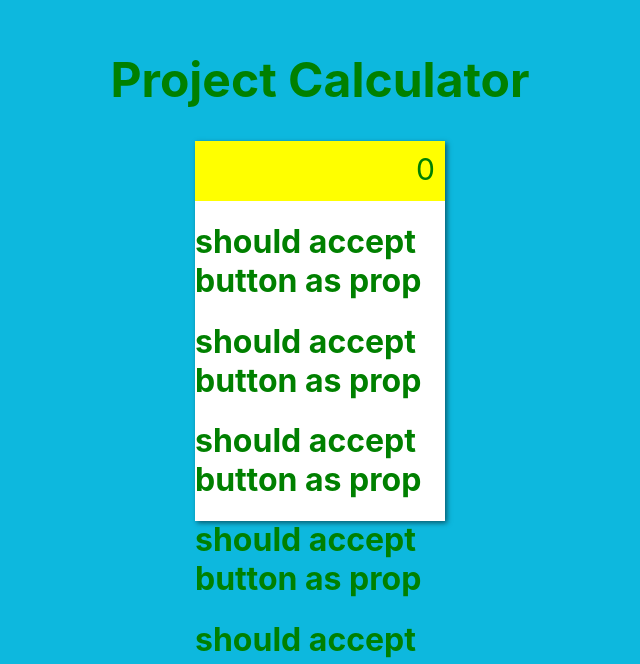
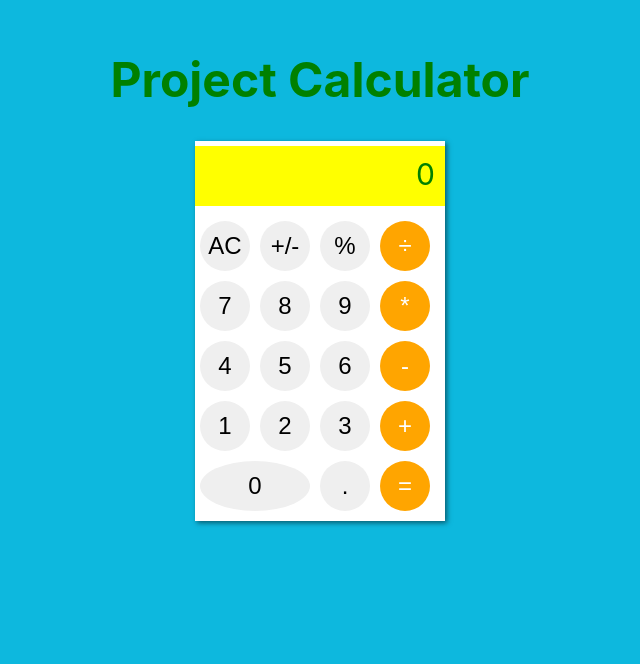
Before and after one commit to cvilla714/calculator-react, a React (Create React App) app: page / in a window 1280 px wide. Shown: the part 131-795 px from the top of the page, without its empty margins (320-960 px from the left). Built offline with nearby package versions, Linux system fonts and the light colour scheme.

Commit message:
created the logic to apply the correct class and added PropType and default value to empty

```diff
--- a/src/components/Button.jsx
+++ b/src/components/Button.jsx
@@ -1,8 +1,24 @@
 /* eslint-disable quotes */
+
+import PropTypes from "prop-types";
 import React from "react";
 
-function Button() {
-  return <h1>should accept button as prop </h1>;
+function Button({ name }) {
+  const symbols = name === "÷" || name === "*" || name === "-" || name === "+" || name === "=" ? "orange" : "";
+  const bigN = name === 0 ? "bigN" : "";
+  return (
+    <button type="button" className={`${symbols} ${bigN}`}>
+      {name}
+    </button>
+  );
 }
 
+Button.propTypes = {
+  name: PropTypes.string,
+};
+
+Button.defaultProps = {
+  name: "",
+};
+
 export default Button;
```
